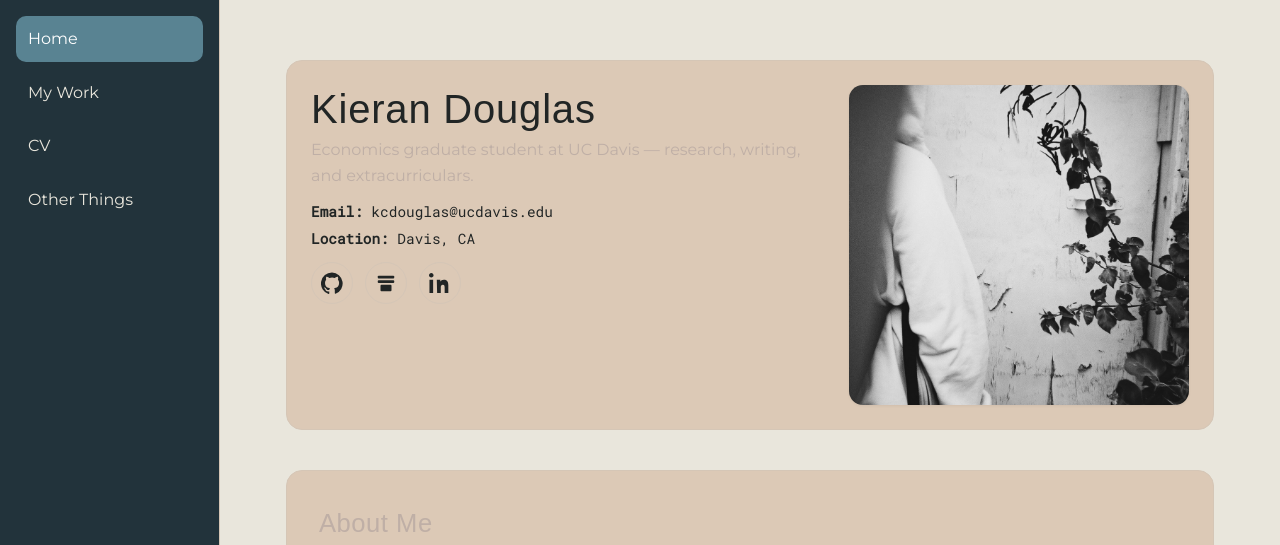
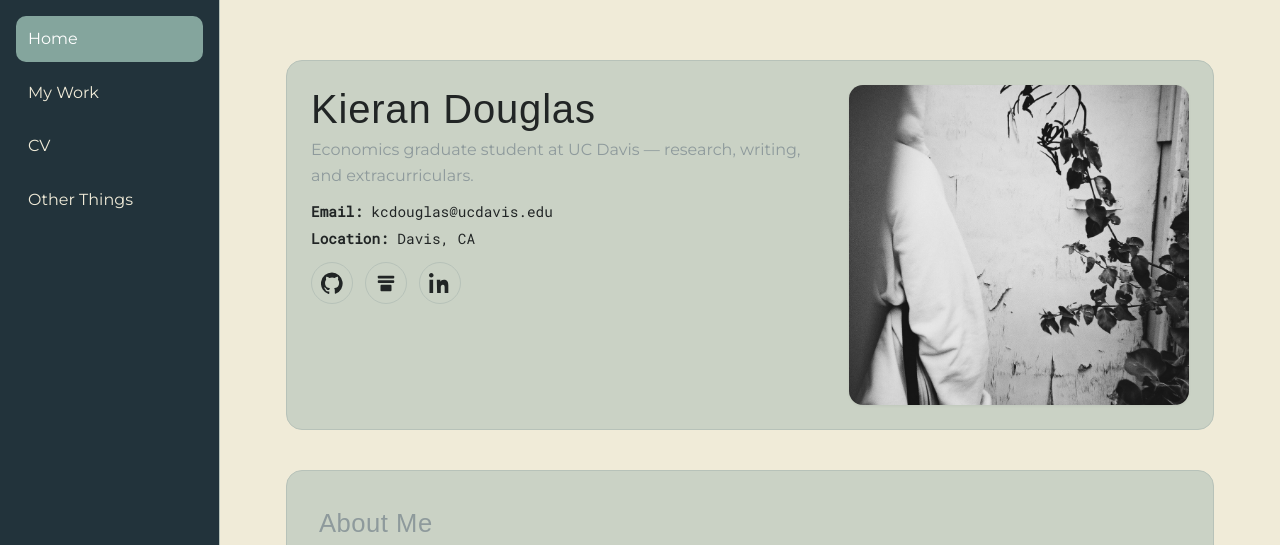
Before and after one commit to KieranCDouglas/kierancdouglas.github.io, a Jekyll site: the page built from index.md, in a window 1280 px wide and 1259 px high. Shown: the top 545 px of the window. Built offline with Jekyll 4.4.1, drawn with Linux system fonts in a browser that asks for light colours; some web fonts are replaced; grey boxes are pictures that could not be loaded.

Commit message:
Update style.css

```diff
--- a/assets/css/style.css
+++ b/assets/css/style.css
@@ -16,17 +16,17 @@ svg { fill: currentColor; }
 :root {
   --max-width: 960px;
 
-  /* LIGHT — off-white, muted earth, navy nav */
-  --bg: #e9e6dc;         /* page background */
+  /* LIGHT — refreshed to harmonize with dark mode */
+  --bg: #F0EBD8;         /* page background */
   --text: #212525;
-  --muted: #bfafa6;      /* earthy muted for metadata */
-  --surface: #DCC9B6;    /* off-white/earthy content bubbles */
-  --surface-2: #22333B;  /* NAVBAR (dark navy, darker than bg) */
-  --nav-text: #e9e6dc;   /* nav/link text on dark bar */
-  --border: #D5C6B6;     /* soft neutral border */
+  --muted: #8E9A9C;      /* neutral cool gray for metadata */
+  --surface: #CAD2C5;    /* soft cool gray-green content bubbles */
+  --surface-2: #22333B;  /* NAVBAR (dark navy, same as dark mode) */
+  --nav-text: #F0EBD8;   /* nav/link text on dark bar */
+  --border: #B7C2B9;     /* subtle green-gray border */
 
-  /* Accent / brand (muted steel navy / teal) */
-  --brand: #598392;
+  /* Accent / brand (muted teal/green tone matching dark mode) */
+  --brand: #84A59D;
   --on-brand: #FFFFFF;
 
   --radius: 16px;
@@ -37,18 +37,16 @@ svg { fill: currentColor; }
 }
 
 html[data-theme="dark"] {
-  /* DARK — navy variations with muted earthy text */
-  --bg: #22333B;         /* page background */
-  --text: #e9e6dc;       /* off-white text */
-  --muted: #A5A58D;      /* muted earthy */
-  --surface: #2B3E47;    /* slightly lighter navy card */
-  --surface-2: #1B2A31;  /* NAVBAR darker than bg */
-  --nav-text: #e9e6dc;   /* nav/link text */
-  --border: #324951;     /* subtle border */
-
-  --brand: #84A59D;      /* soft teal accent */
+  /* DARK — navy variations with muted earthy tones */
+  --bg: #22333B;
+  --text: #e9e6dc;
+  --muted: #A5A58D;
+  --surface: #2B3E47;
+  --surface-2: #1B2A31;
+  --nav-text: #e9e6dc;
+  --border: #324951;
+  --brand: #84A59D;
   --on-brand: #0F1417;
-
   --shadow: 0 1px 3px rgba(0,0,0,.35);
   --shadow-hover: 0 3px 10px rgba(0,0,0,.35);
 }
```
